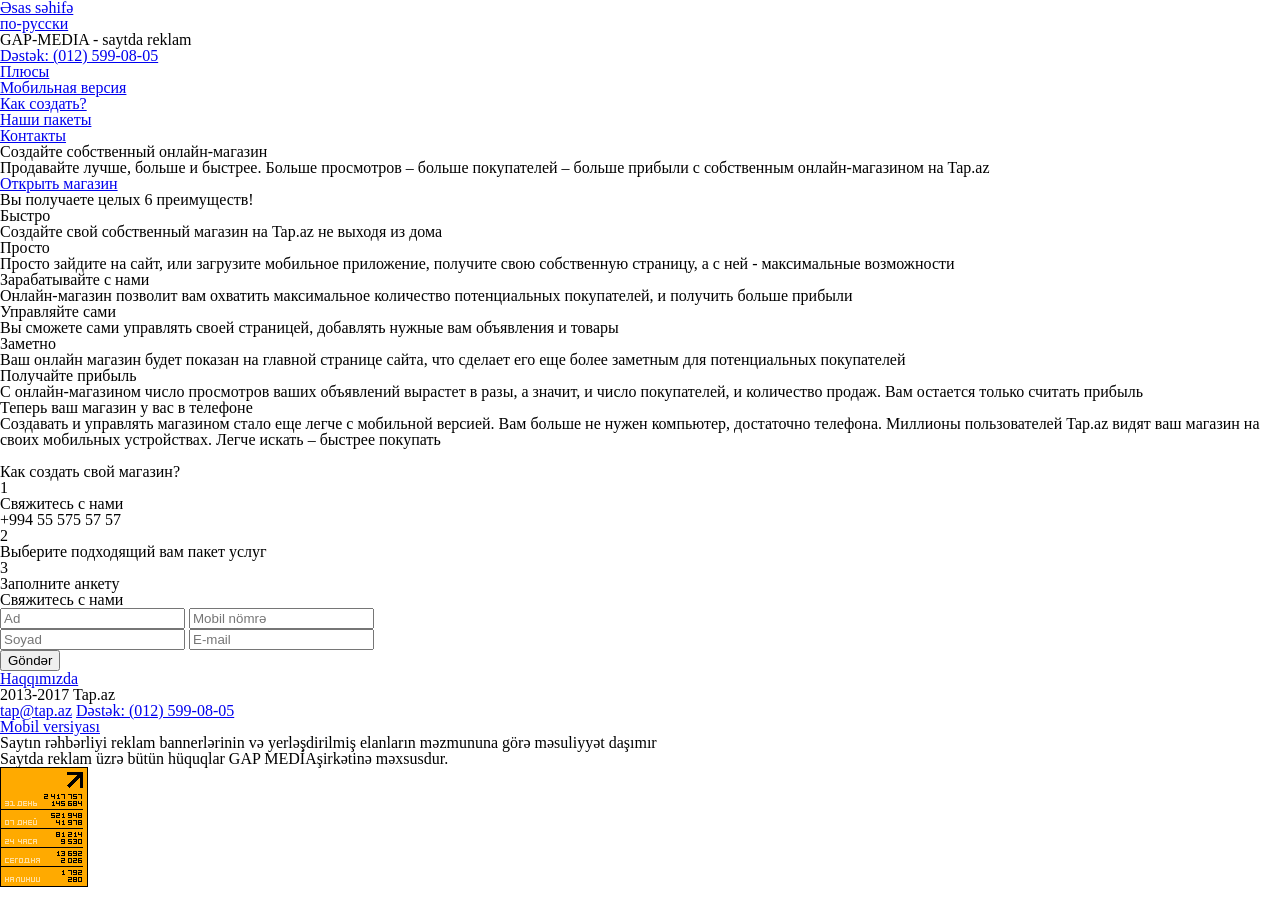
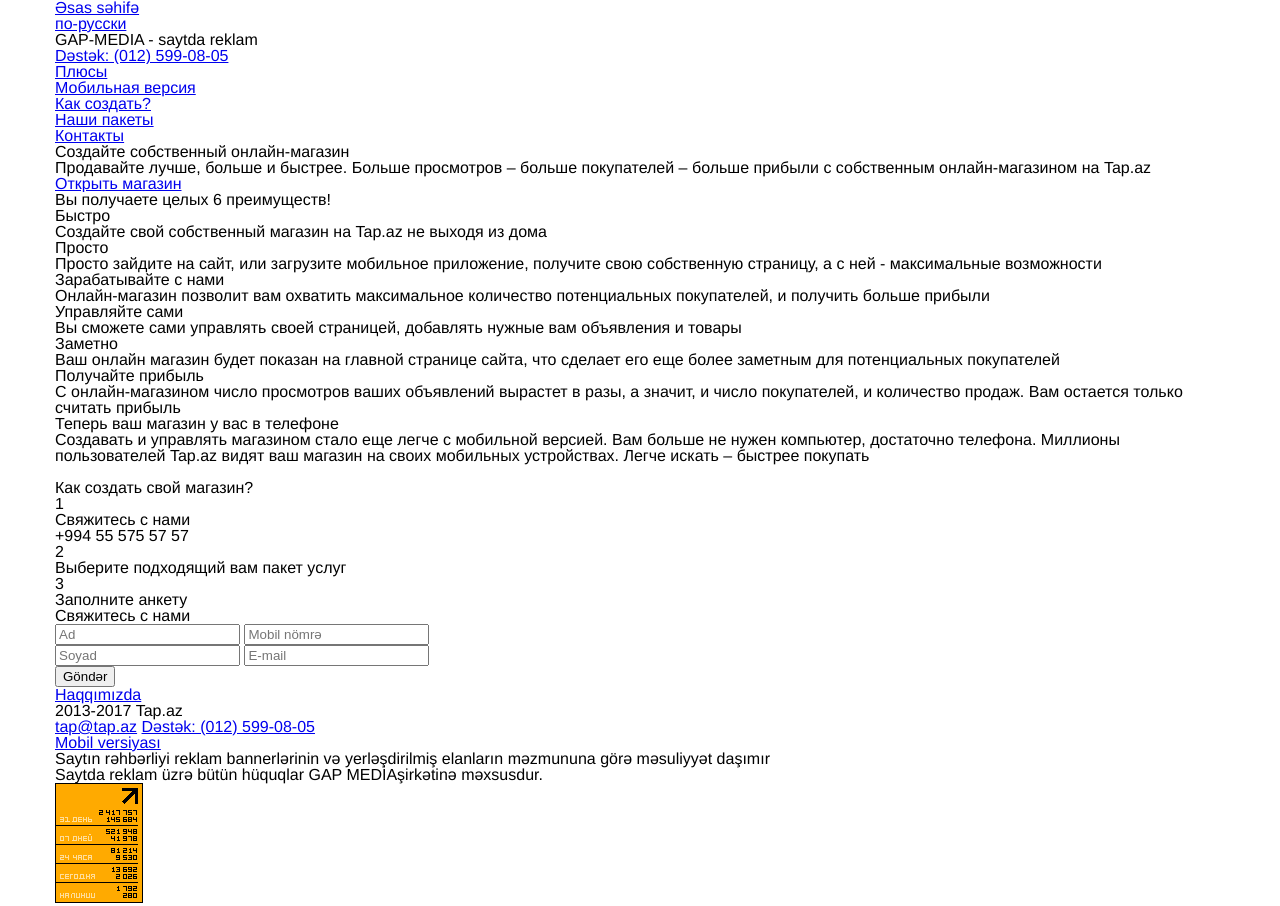
Before and after one commit to inci-august/tap, a website: page index.html in a window 1280 px wide. Drawn offline with Linux system fonts and the light colour scheme.

Commit message:
Add global styles

```diff
--- a/src/scss/base/_global.scss
+++ b/src/scss/base/_global.scss
@@ -1,3 +1,5 @@
+@import url('https://fonts.googleapis.com/css?family=Lato|Source+Sans+Pro&subset=cyrillic');
+
 html {
   box-sizing: border-box;
 }
@@ -5,3 +7,12 @@
 *, *:before, *:after {
   box-sizing: inherit;
 }
+
+body {
+  font-family: 'Helvetica Neue', Helvetica, Arial, sans-serif;
+}
+
+img {
+  max-width: 100%;
+  height: auto;
+}
--- /dev/null
+++ b/src/scss/components/_wrapper.scss
@@ -0,0 +1,5 @@
+.wrapper {
+  overflow: hidden;
+  max-width: 1170px;
+  margin: 0 auto;
+}
--- a/src/scss/styles.scss
+++ b/src/scss/styles.scss
@@ -1,3 +1,4 @@
 @import 'base/reset';
 @import 'base/global';
 @import 'base/variables';
+@import 'components/wrapper';
```
Also changed, not shown: dist/styles.css.
